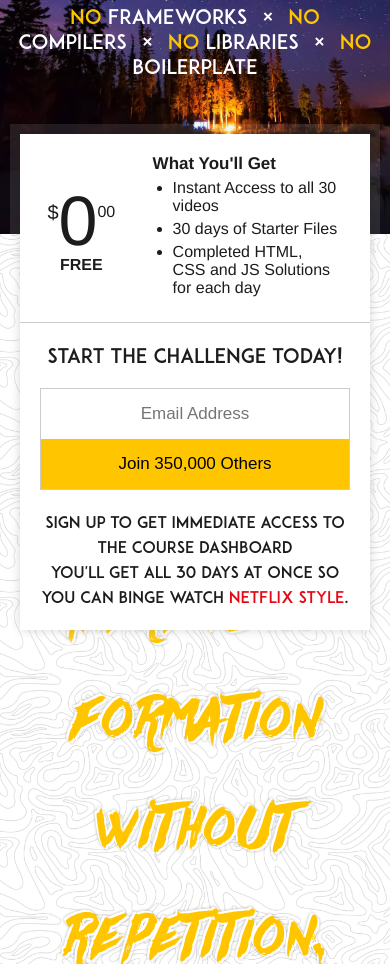
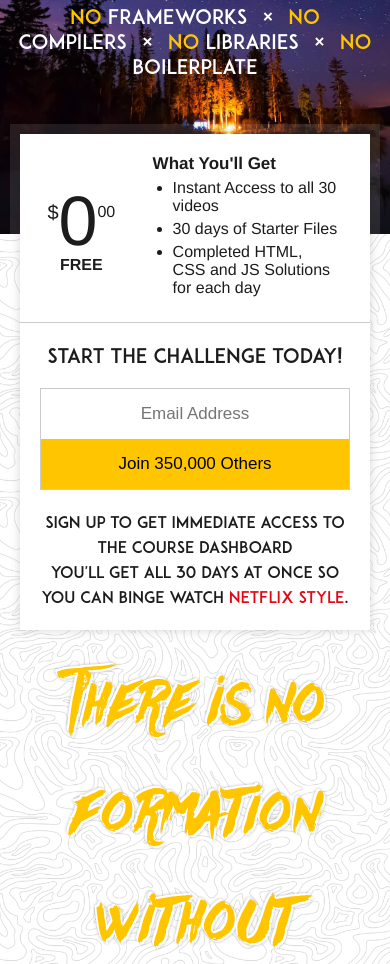
Before and after one commit to nikitayutanov/js30-landing, a plain HTML site: page index.html in a window 390 px wide. Shown: the part 340-1304 px from the top of the page. Drawn offline with Linux system fonts and the light colour scheme.

Commit message:
Fix interaction of summary heading and start section

```diff
--- a/index.html
+++ b/index.html
@@ -16,6 +16,7 @@
         <a href="#" class="account-button">My Account &#8594;</a>
     </header>
     <main>
+        <div class="intro-container">
             <section class="start-section container">
                 <div class="free">
                     <p><span class="side dollar">$</span>0<span class="side">00</span></p>
@@ -53,6 +54,7 @@
                     </div>
                 </div>
             </section>
+        </div>
         <section class="about-section">
             <div class="container">
                 <article class="description who">
--- a/style.css
+++ b/style.css
@@ -45,7 +45,7 @@ h1, h2, h3, h4, h5, h6 {
     text-transform: uppercase;
 }
 
-main {
+header, main {
     position: relative;
 }
 
@@ -61,6 +61,7 @@ main {
 .page-header {
     width: 100%;
     overflow-x: hidden;
+    z-index: 1;
 
     background: url(images/backgrounds/header.jpg) bottom/cover no-repeat;
 
@@ -162,10 +163,10 @@ main {
 /* Sign-up */
 
 .start-section {
-    position: absolute;
-    top: -100px;
-    left: 0;
-    right: 0;
+    position: relative;
+    z-index: 2;
+
+    margin-top: -100px;
 
     display: flex;
     justify-content: space-evenly;
@@ -292,11 +293,13 @@ main {
 
 /* Summary */
 
-.summary-section {
+.intro-container {
     background: url(images/backgrounds/summary.png);
     background-size: 240px;
+}
 
-    padding-top: 130px;
+.summary-section {
+    padding-top: 20px;
 }
 
 .summary-section .container {
@@ -753,11 +756,8 @@ main {
 
 @media screen and (max-width: 1200px) {
     .container {
-        margin: 0 20px;
-    }
-
-    .summary-section {
-        padding-top: calc(400px - 20vw);
+        margin-right: 20px;
+        margin-left: 20px;
     }
 }
 
```
Lines whose indentation alone changed are shown as unchanged.
